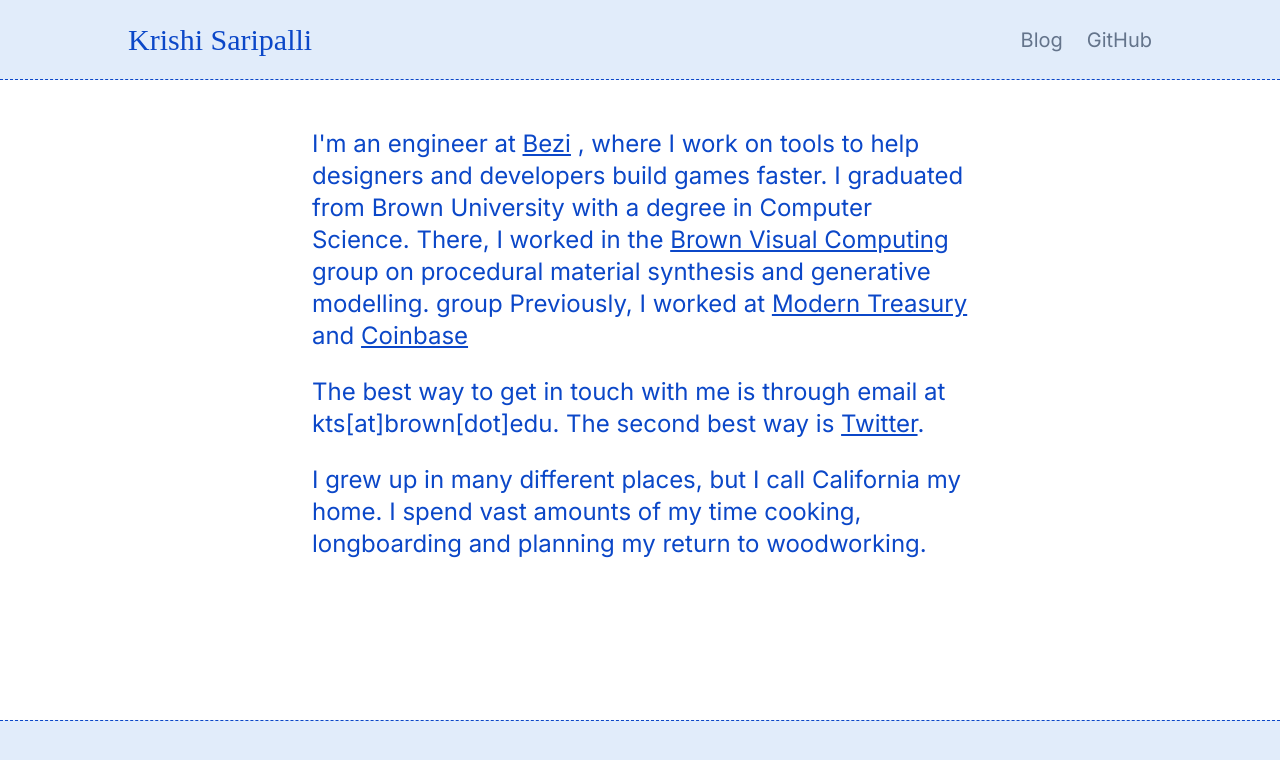
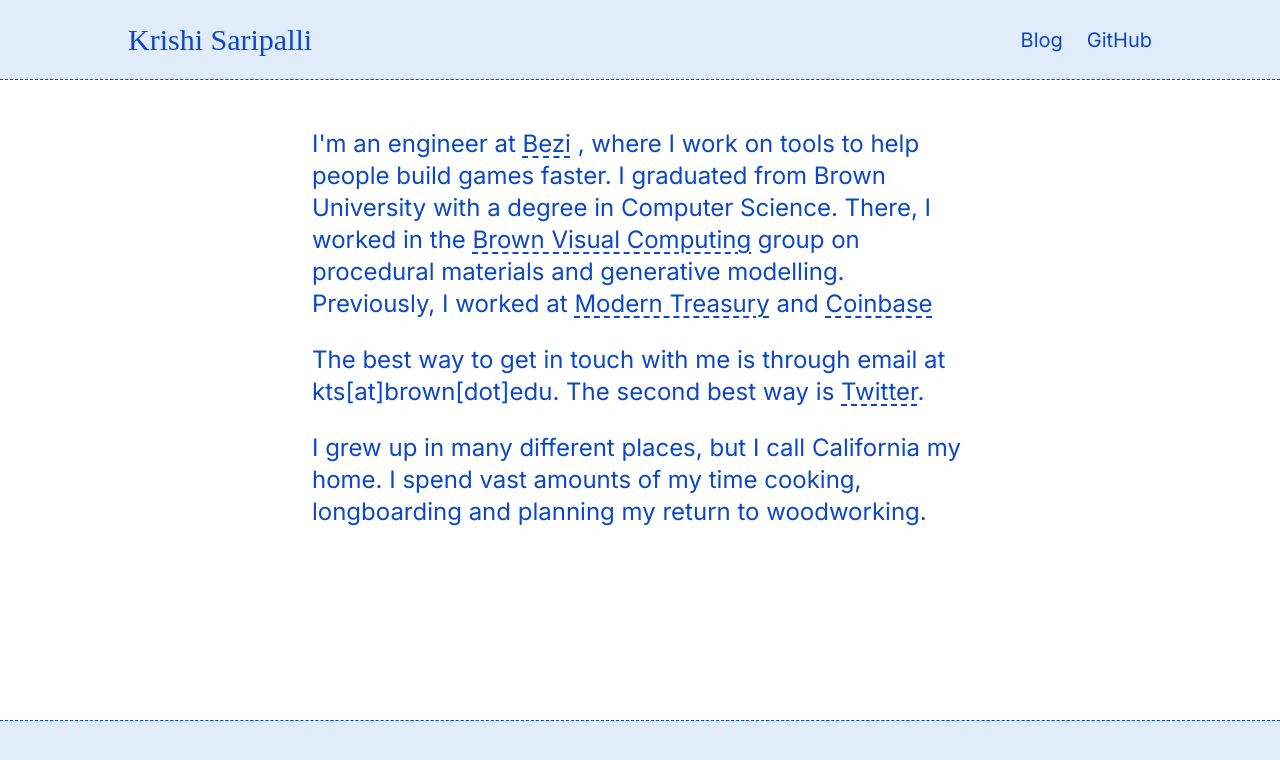
Before and after one commit to krishi-saripalli/krishidev2.0, a Next.js app: page / in a window 1280 px wide. Shown: the top 760 px of the page. Built offline with nearby package versions, Linux system fonts and the light colour scheme.

Commit message:
feat: finished v1 changes

```diff
--- a/next.config.js
+++ b/next.config.js
@@ -1,8 +1,6 @@
 /** @type {import('next').NextConfig} */
 const nextConfig = {
-  experimental: {
-    appDir: true,
-  },
+
 }
 
 module.exports = nextConfig
--- a/package.json
+++ b/package.json
@@ -35,7 +35,7 @@
     "markdown-to-jsx": "^7.2.1",
     "next": "^13.3.1",
     "next-auth": "^4.22.1",
-    "postcss": "8.4.23",
+    "postcss": "^8.5.1",
     "react": "18.2.0",
     "react-dom": "18.2.0",
     "react-hot-toast": "^2.4.1",
--- a/src/app/blog/[slug]/page.tsx
+++ b/src/app/blog/[slug]/page.tsx
@@ -22,20 +22,20 @@ const Post: FC = (props: any) => {
   return (
     <div className="flex  relative ">
       <div className="mx-auto flex w-full max-w-prose flex-col justify-start py-32">
-        <div className="text-primary  w-full overflow-hidden">
-          <div>
+        <div className=" text-primary  w-full overflow-hidden">
+          <div className="animate-fadeInDown">
             <p className="font-primary pb-3 text-2xl md:text-3xl lg:text-5xl font-medium">
               {post.data.title}
             </p>
-            <p className="pb-3 text-l md:text-xl lg:text-2xl opacity-75">
+            <p className="pb-3 text-l md:text-xl lg:text-2xl opacity-75 italic">
               {post.data.subtitle}
             </p>
             <p className="pb-3 opacity-50 text-sm md:text-lg italic">
               {post.data.date}
             </p>
-            <hr className="pb-3" />
+            <div className="border-b border-primary border-dashed pb-3" />
           </div>
-          <article className="text-primary prose prose-invert prose-md md:prose-xl">
+          <article className=" text-primary prose prose-invert prose-md md:prose-xl">
             <Markdown>{post.content}</Markdown>
           </article>
         </div>
--- a/src/app/blog/page.tsx
+++ b/src/app/blog/page.tsx
@@ -15,7 +15,7 @@ const postPreviews = postMetaData.map((metadata) => (
 const PostPreviews: FC = ({}: any) => {
   return (
     <div className="flex text-primary relative ">
-      <div className=" mx-auto flex w-full max-w-prose flex-col justify-start py-32">
+      <div className="mx-auto flex w-full max-w-prose flex-col justify-start py-32">
         {postPreviews}
       </div>
     </div>
--- a/src/app/components/ui/Navbar.tsx
+++ b/src/app/components/ui/Navbar.tsx
@@ -22,14 +22,14 @@ const Navbar: React.FC = () => {
           <Link
             href="/blog"
             className={`${
-              isActive("/blog") ? " text-primary" : " text-secondary"
-            } hover:text-primary transition duration-300`}
+              isActive("/blog") ? " text-secondary" : " text-primary"
+            } hover:text-secondary transition duration-300`}
           >
             Blog
           </Link>
           <Link
             href="https://github.com/krishi-saripalli"
-            className=" text-secondary  active:text-primary hover:text-primary transition duration-300"
+            className=" text-primary  active:text-secondary hover:text-secondary transition duration-300"
           >
             GitHub
           </Link>
--- a/src/app/components/ui/PostPreview.tsx
+++ b/src/app/components/ui/PostPreview.tsx
@@ -17,11 +17,9 @@ const PostPreview: React.FC<PostPreviewProps> = ({
         <div className="align-baseline">
           <div className="flex justify-between items-baseline">
             <div className="font-primary text-xl md:text-3xl">{title}</div>
-            <div>
-              <p className="opacity-50 text-l md:text-xl">{date}</p>
-            </div>
+
           </div>
-          <hr className="pb-3" />
+          <div className="border-b border-primary border-dashed pb-3" />
           <div className="opacity-75 italic text-sm md:text-md lg:text-lg">
             {subtitle}
           </div>
--- a/src/app/layout.tsx
+++ b/src/app/layout.tsx
@@ -18,7 +18,7 @@ export default function RootLayout({
         inter.className
       )}
     >
-      <body className="min-h-screen flex flex-col">
+      <body className=" overscroll-none min-h-screen flex flex-col">
         <Navbar />
         <main className="px-5 w-full flex-grow">{children}</main>
         <footer className="bg-tertiary border-t border-primary border-dashed h-20"></footer>
--- a/src/app/page.tsx
+++ b/src/app/page.tsx
@@ -12,25 +12,25 @@ const About: FC = () => {
   return (
     <div className="flex text-primary relative">
       <div className="mx-auto flex w-full max-w-prose flex-col justify-start py-32">
-        <div className="mx-auto max-w-prose">
+        <div className="mx-auto max-w-prose ">
           <Paragraph className="text-left pb-4">
             I&#39;m an engineer at{" "}
-            <Link href="https://bezi.com/" className="underline">
+            <Link href="https://bezi.com/" className="underline underline-offset-4 decoration-dashed decoration-2  ">
               Bezi
             </Link>{" "}
-            , where I work on tools to help designers and developers build games
+            , where I work on tools to help people build games
             faster. I graduated from Brown University with a degree in Computer
             Science. There, I worked in the{" "}
-            <Link href="https://visual.cs.brown.edu/" className="underline">
+            <Link href="https://visual.cs.brown.edu/" className="underline underline-offset-4 decoration-dashed decoration-2 ">
               Brown Visual Computing
             </Link>{" "}
-            group on procedural material synthesis and generative modelling.{" "}
-            group Previously, I worked at{" "}
-            <Link href="https://moderntreasury.com/" className="underline">
+            group on procedural materials and generative modelling.{" "}
+            Previously, I worked at{" "}
+            <Link href="https://moderntreasury.com/" className="underline underline-offset-4 decoration-dashed decoration-2 ">
               Modern Treasury
             </Link>{" "}
             and{" "}
-            <Link href="https://coinbase.com/" className="underline">
+            <Link href="https://coinbase.com/" className="underline underline-offset-4 decoration-dashed decoration-2 ">
               Coinbase
             </Link>
           </Paragraph>
@@ -40,7 +40,7 @@ const About: FC = () => {
               kts[at]brown[dot]edu
             </Link>
             . The second best way is{" "}
-            <Link href="https://twitter.com/krishi_sa" className="underline">
+            <Link href="https://twitter.com/krishi_sa" className="underline underline-offset-4 decoration-dashed decoration-2">
               Twitter
             </Link>
             .
--- /dev/null
+++ b/src/app/template.tsx
@@ -0,0 +1,29 @@
+'use client'
+
+import { useEffect, useRef, useState } from 'react'
+
+import { ReactNode } from 'react';
+
+interface TemplateProps {
+  children: ReactNode;
+}
+
+
+//TODO: Figure out how to make this only happen on route change, not on initial load
+export default function Template({ children }:  TemplateProps) {
+  const [isNewRoute, setIsNewRoute] = useState(false)
+  useEffect(() => {
+
+    setIsNewRoute(true)
+    const timer = setTimeout(() => {
+      setIsNewRoute(false)
+    }, 800) //  the duration of the animation in the CSS
+    return () => clearTimeout(timer)
+  }, [])
+
+  return (
+    <div className={`${isNewRoute ? 'animate-fadeInDown' : ''} w-full`}>
+      {children}
+    </div>
+  )
+}
--- a/tailwind.config.js
+++ b/tailwind.config.js
@@ -7,6 +7,21 @@ module.exports = {
   ],
   theme: {
     extend: {
+      keyframes: {
+        fadeInDown: {
+          '0%': {
+            transform: 'translateY(1%)',
+            opacity: '0'
+          },
+          '100%': {
+            transform: 'translateY(0%)',
+            opacity: '1'
+          }
+        }
+      },
+      animation: {
+        fadeInDown: 'fadeInDown 0.4s'
+      },
       colors: {
         primary: '#0b47c8',
         secondary: '#64748b',
@@ -20,7 +35,11 @@ module.exports = {
         DEFAULT: {
           css: {
             a: {
-              color: '#0b47c8',  // Using your primary color
+              color: '#0b47c8',
+              textDecoration: 'underline',
+              textUnderlineOffset: '4px',
+              textDecorationStyle: 'dashed',
+              textDecorationWidth: '2px',
               '&:hover': {
                 color: '#0b47c8',
               },
@@ -54,3 +73,7 @@ module.exports = {
     require('@tailwindcss/typography'),
   ],
 }
+
+a: {
+  '@apply text-[#0b47c8] underline underline-offset-4 decoration-dashed decoration-2 hover:text-[#0b47c8]'
+}
```
Also changed, not shown: 1 other file (tests, documents, lock files or other folders).
